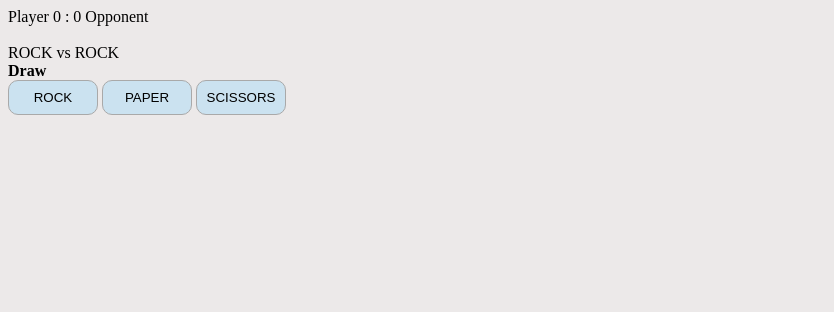
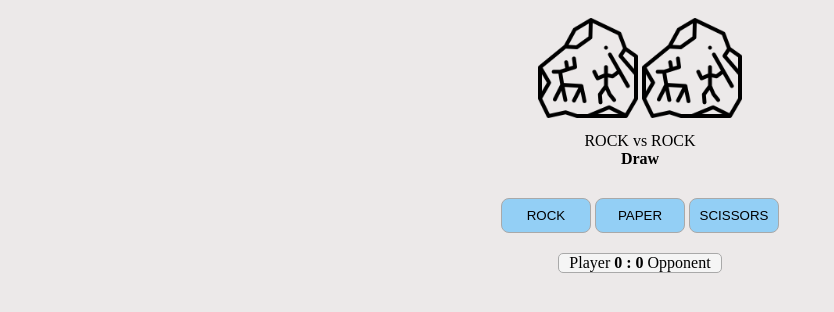
Before and after one commit to rud-y/js_play, a plain HTML site: page udDir/rock_paper_scissors/index.html in a window 1280 px wide. Both pictures are taken after a click on the button "ROCK". Shown: the whole page, without its empty margins (0-834 px from the left). Drawn offline with Linux system fonts and the light colour scheme.

Commit message:
Set up pop_game files, html elements, in app.js playArea and player objects, eventListener to buttons

```diff
--- /dev/null
+++ b/udDir/pop_game/styles.css
@@ -0,0 +1,5 @@
+.game-area {
+  width: 600px;
+  height: 600px;
+  border: 1px solid darkgray;
+}
--- a/udDir/rock_paper_scissors/app.js
+++ b/udDir/rock_paper_scissors/app.js
@@ -1,6 +1,7 @@
 document.addEventListener("DOMContentLoaded", () => {
   const message = document.querySelector(".message");
   const score = document.querySelector(".score");
+  const gameOver = document.querySelector(".gameover");
   const buttons = document.querySelectorAll("button");
   const tempScore = [0, 0];
   const playerIcon = document.getElementById("img1");
@@ -9,8 +10,8 @@ document.addEventListener("DOMContentLoaded", () => {
 
   const images = {
     rock: "images/rock.png",
-    paper: ".images/paper.png",
-    scissors: ".images/scissors.png",
+    paper: "images/paper.png",
+    scissors: "images/scissors.png",
   };
 
   for (let i = 0; i < buttons.length; i++) {
@@ -19,15 +20,34 @@ document.addEventListener("DOMContentLoaded", () => {
 
   ///
   function playGame(e) {
+    //Player
     let playerSelection = e.target.innerText;
+    if (playerSelection === "ROCK") {
+      playerIcon.setAttribute("src", images.rock);
+      playerIcon.style.maxWidth = "100px";
+      playerIcon.style.height = "100px";
+      playerIcon.style.margin = "0 auto";
+    }
+    if (playerSelection === "PAPER") {
+      playerIcon.setAttribute("src", images.paper);
+    }
+    if (playerSelection === "SCISSORS") {
+      playerIcon.setAttribute("src", images.scissors);
+    }
+    //Opponent
     let opponentSelection = Math.random();
-
     if (opponentSelection < 0.34) {
       opponentSelection = "ROCK";
+      opponentIcon.setAttribute("src", images.rock);
+      opponentIcon.style.maxWidth = "100px";
+      opponentIcon.style.height = "100px";
+      opponentIcon.style.margin = "0 auto";
     } else if (opponentSelection <= 0.67) {
       opponentSelection = "PAPER";
+      opponentIcon.setAttribute("src", images.paper);
     } else {
       opponentSelection = "SCISSORS";
+      opponentIcon.setAttribute("src", images.scissors);
     }
 
     console.log(playerSelection + ":" + opponentSelection);
@@ -44,11 +64,22 @@ document.addEventListener("DOMContentLoaded", () => {
       result;
     }
     console.log(result);
+    // Score output
+    score.innerHTML = ` Player <b>${tempScore[0]} : ${tempScore[1]}</b> Opponent`;
 
-    score.innerHTML = `Player ${tempScore[0]} : ${tempScore[1]} Opponent`;
+    // End game
+    // if (tempScore[0] || tempScore[1] === "6") {
+    //   gameOver.innerHTML = `Game OVER !! ${tempScore[0]} : ${tempScore[1]}`;
+    // }
 
     messageOutput(
-      playerSelection + " vs " + opponentSelection + "<br><b>" + result + "</b>"
+      playerSelection +
+        " vs " +
+        opponentSelection +
+        "<br><b>" +
+        result +
+        "</b>" +
+        "<br>"
     );
   }
 
--- a/udDir/rock_paper_scissors/index.html
+++ b/udDir/rock_paper_scissors/index.html
@@ -14,16 +14,19 @@
     <script type="application/javascript" src="app.js"></script>
   </head>
   <body>
-    <div class="score"></div>
+    <div class="gameover"></div>
     <div class="icons">
-      <img id="img1" />
-      <img id="img2" />
+      <img style="max-width: 40px" id="img1" />
+      <img style="max-width: 40px" id="img2" />
     </div>
 
     <div class="message"></div>
-    <button type="button">ROCK</button>
-    <button type="button">PAPER</button>
-    <button type="button">SCISSORS</button>
+    <div class="buttonWrapper">
+      <button type="button">ROCK</button>
+      <button type="button">PAPER</button>
+      <button type="button">SCISSORS</button>
+    </div>
+    <div class="score"></div>
 
     <footer>
       <!-- <div>Icons made by <a href="https://www.freepik.com" title="Freepik">Freepik</a> from <a href="https://www.flaticon.com/" title="Flaticon">www.flaticon.com</a></div> -->
--- a/udDir/rock_paper_scissors/styles.css
+++ b/udDir/rock_paper_scissors/styles.css
@@ -4,8 +4,31 @@ body {
 
 button {
   border: solid 1px darkgray;
-  background-color: rgb(203, 226, 240);
+  background-color: rgb(147, 207, 245);
   width: 90px;
   height: 35px;
-  border-radius: 10px;
+  border-radius: 8px;
 }
+.buttonWrapper {
+  margin-top: 30px;
+}
+
+.score {
+  width: fit-content;
+  background-color: whitesmoke;
+  padding-left: 10px;
+  padding-right: 10px;
+  border: solid 1px darkgray;
+  margin: 0 auto;
+  margin-top: 20px;
+  border-radius: 5px;
+}
+.icons {
+  padding: 10px;
+}
+
+.message,
+.icons,
+.buttonWrapper {
+  text-align: center;
+}
```
Also changed, not shown: udDir/pop_game/app.js (added, +32 -0 lines), udDir/pop_game/index.html (added, +28 -0 lines).
